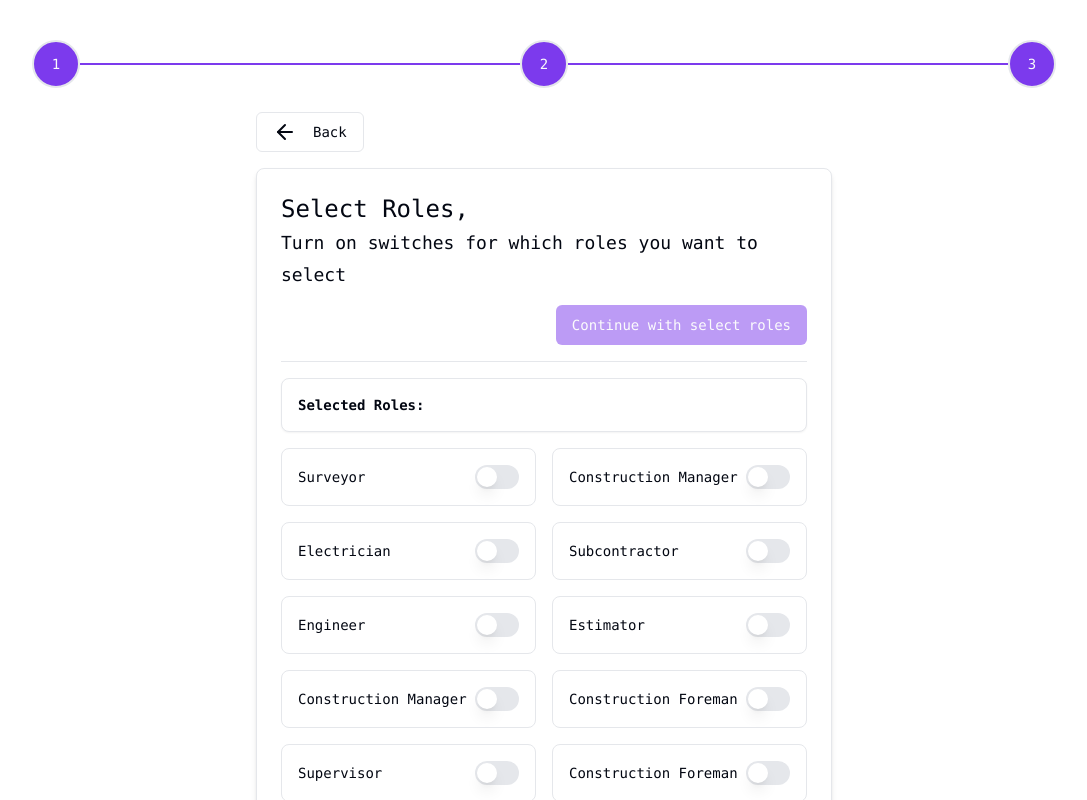
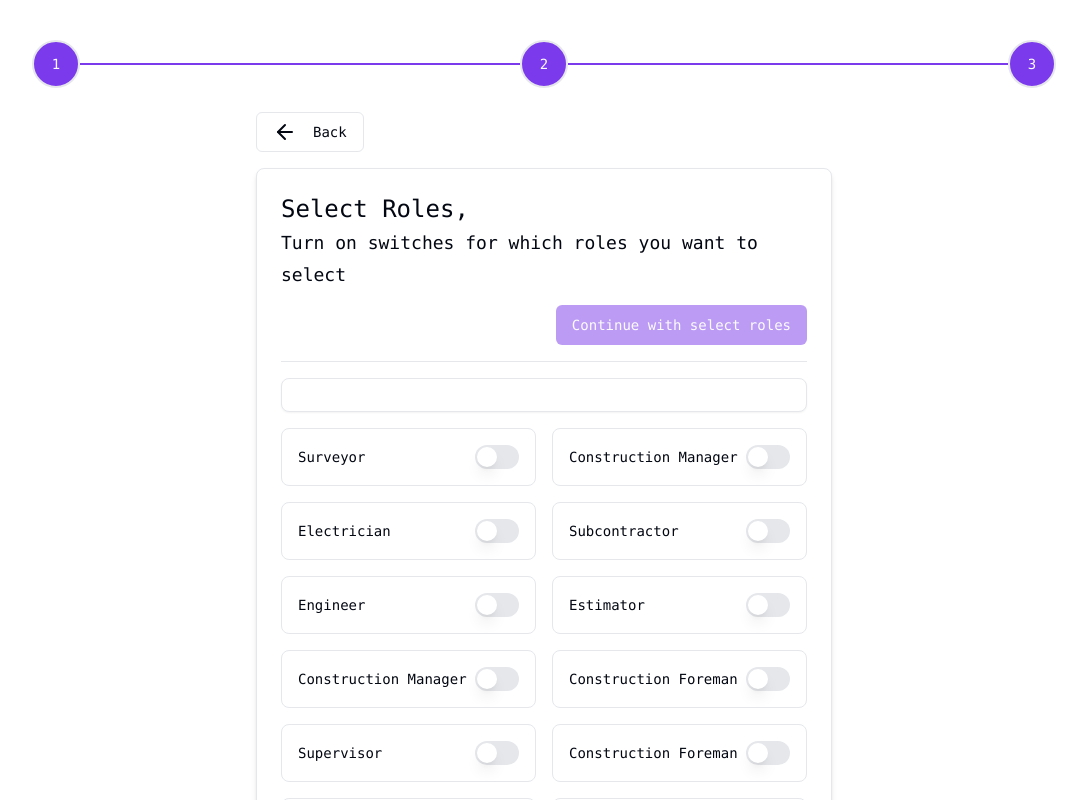
Before and after one commit to tgoyal63/clanflare-frontend, a Next.js app: page /addNewServer/form/addingbotRoles in a window 1280 px wide. Shown: the top 800 px of the page, without its empty margins (96-1183 px from the left). Built offline with nearby package versions, Linux system fonts and the light colour scheme.

Commit message:
BUGFIX: adding meny servers in addnewserver form overflowed in sm

```diff
--- a/src/app/addNewServer/form/addingbotRoles/page.tsx
+++ b/src/app/addNewServer/form/addingbotRoles/page.tsx
@@ -96,11 +96,12 @@ export default function FormAddService() {
               </div>
 
               <Separator className="mt-4" />
-              <Card className="my-4 p-4 overflow-auto shadow-sm">
-                <p>
-                  <span className="font-bold">Selected Roles:</span>{" "}
-                  <span>{roles?.map((item) => item + ",")}</span>
-                </p>
+              <Card className="my-4 shadow-sm">
+                <ul className="grid list-disc p-4 pl-6 grid-cols-2">
+                  {roles?.map((item, i) => (
+                    <li key={i}>{item}</li>
+                  ))}
+                </ul>
               </Card>
               <div className="grid gap-4 lg:grid-cols-2">
                 {demodData.map((item) => {
```
